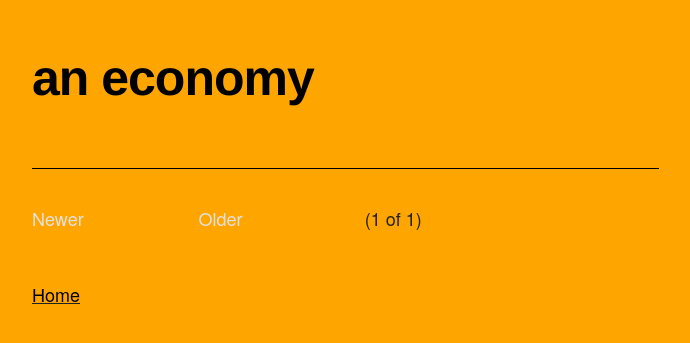
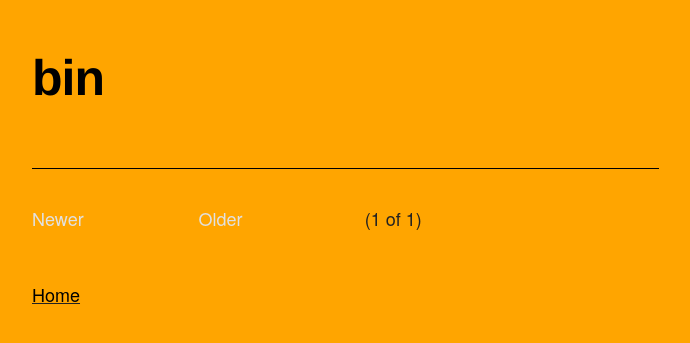
Before and after one commit to mt-trash/mt-trash.github.io, a Jekyll site: the page built from index.html, in a window 1280 px wide. Shown: the top 343 px of the page, without its empty margins (128-818 px from the left). Built offline with Jekyll 4.4.1, drawn with Linux system fonts in a browser that asks for light colours; the list of posts is cut into pages by our own code.

Commit message:
name change

```diff
--- a/_config.yml
+++ b/_config.yml
@@ -1,4 +1,4 @@
-name: an economy
+name: bin
 markdown: kramdown
 url: http://empty-trash.com
 baseurl: /
```
